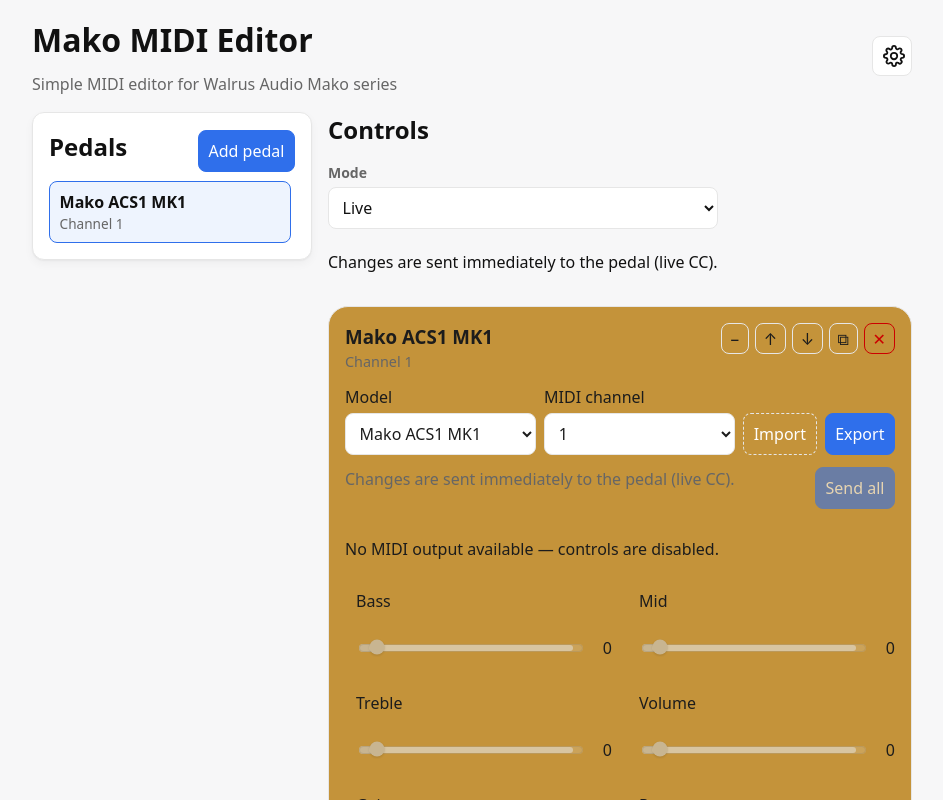
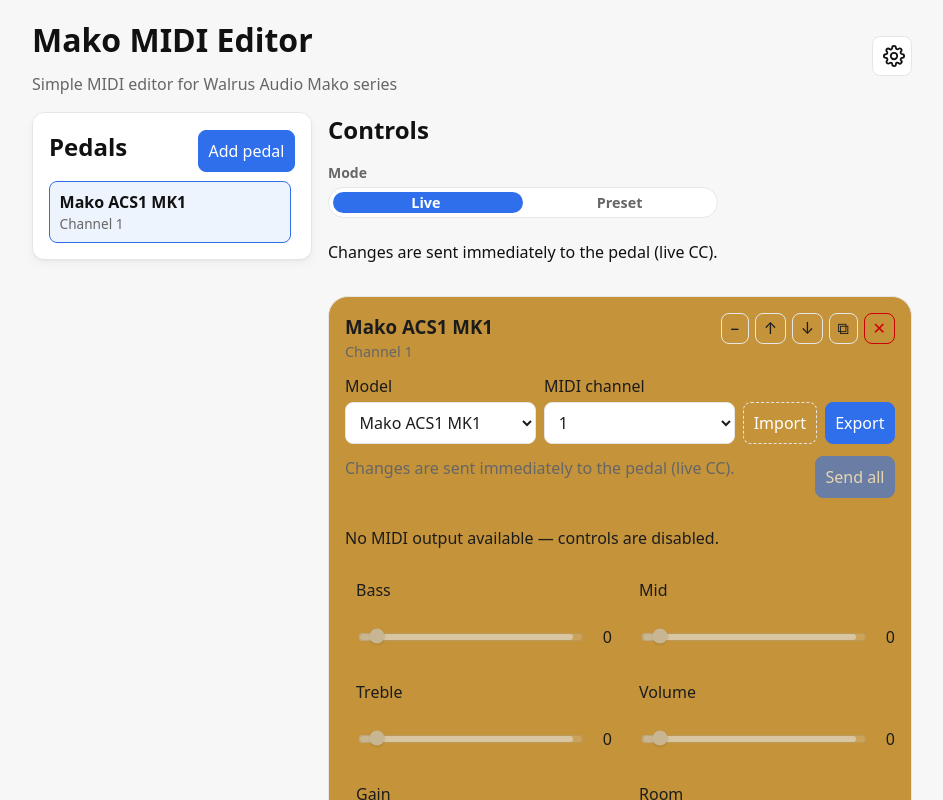
Before and after one commit to bpodrop/mako-editor, a Vue app: page /#/ in a window 1280 px wide. Shown: the top 800 px of the page, without its empty margins (168-1111 px from the left). Built offline with nearby package versions, Linux system fonts and the light colour scheme.

Commit message:
replace mode selection with toggle

```diff
--- a/src/ui/components/ModeToggle.vue
+++ b/src/ui/components/ModeToggle.vue
@@ -1,10 +1,18 @@
 <template>
   <div class="mode-toggle">
-    <label class="label" for="interaction-mode">{{ t('modes.label') }}</label>
-    <select id="interaction-mode" class="select" :value="modelValue" @change="onChange">
-      <option value="live">{{ t('modes.live') }}</option>
-      <option value="preset">{{ t('modes.preset') }}</option>
-    </select>
+    <span :id="labelId" class="label">{{ t('modes.label') }}</span>
+    <button
+      type="button"
+      class="toggle-btn"
+      role="switch"
+      :aria-labelledby="labelId"
+      :aria-checked="props.modelValue === 'preset' ? 'true' : 'false'"
+      @click="toggleMode"
+    >
+      <span class="toggle-thumb" :class="{ preset: props.modelValue === 'preset' }"></span>
+      <span class="option" :class="{ active: props.modelValue === 'live' }">{{ t('modes.live') }}</span>
+      <span class="option" :class="{ active: props.modelValue === 'preset' }">{{ t('modes.preset') }}</span>
+    </button>
   </div>
 </template>
 
@@ -13,16 +21,18 @@ import { useI18n } from 'vue-i18n';
 
 type InteractionMode = 'live' | 'preset';
 
-defineProps<{
+const props = defineProps<{
   modelValue: InteractionMode;
 }>();
 
 const emit = defineEmits<{ (e: 'update:modelValue', value: InteractionMode): void }>();
 const { t } = useI18n();
 
-function onChange(e: Event) {
-  const value = (e.target as HTMLSelectElement).value as InteractionMode;
-  emit('update:modelValue', value);
+const labelId = `mode-toggle-label-${Math.random().toString(36).slice(2, 8)}`;
+
+function toggleMode() {
+  const next = props.modelValue === 'live' ? 'preset' : 'live';
+  emit('update:modelValue', next);
 }
 </script>
 
@@ -36,7 +46,47 @@ function onChange(e: Event) {
   font-size: 0.875rem;
   color: var(--muted);
 }
-.select {
-  min-width: 140px;
+.toggle-btn {
+  position: relative;
+  display: inline-grid;
+  grid-template-columns: repeat(2, minmax(70px, 1fr));
+  align-items: center;
+  gap: 0.5rem;
+  padding: 0.25rem;
+  border-radius: 999px;
+  border: 1px solid var(--border);
+  background: var(--surface);
+  cursor: pointer;
+  font-weight: 600;
+  overflow: hidden;
+  transition: border-color 0.15s ease, background-color 0.15s ease;
+}
+.toggle-btn:focus-visible {
+  outline: 2px solid var(--primary);
+  outline-offset: 2px;
+}
+.toggle-thumb {
+  position: absolute;
+  top: 4px;
+  bottom: 4px;
+  left: 4px;
+  width: calc(50% - 4px);
+  border-radius: 999px;
+  background: var(--primary);
+  transition: transform 0.2s ease;
+}
+.toggle-thumb.preset {
+  transform: translateX(100%);
+}
+.option {
+  position: relative;
+  z-index: 1;
+  text-align: center;
+  font-size: 0.9rem;
+  color: var(--muted);
+  transition: color 0.2s ease;
+}
+.option.active {
+  color: var(--primary-contrast);
 }
 </style>
```
